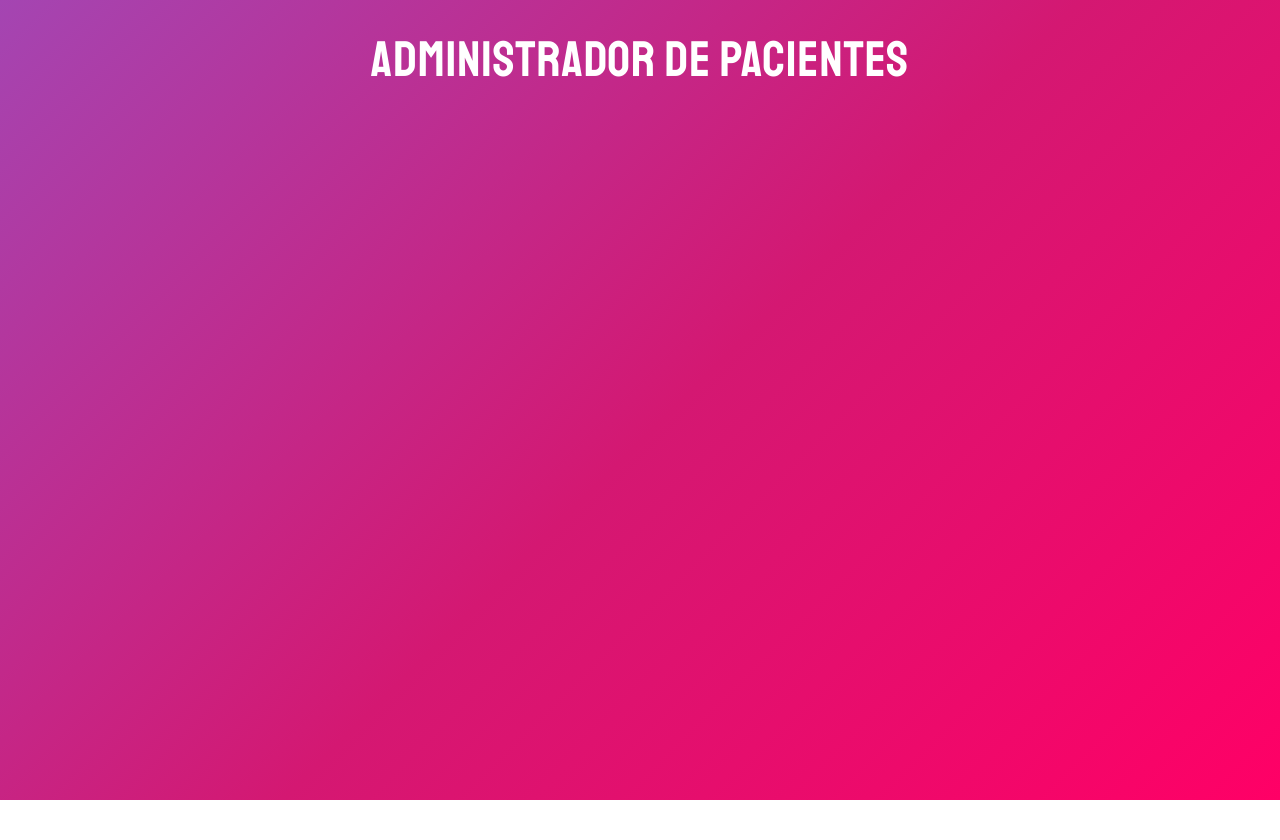
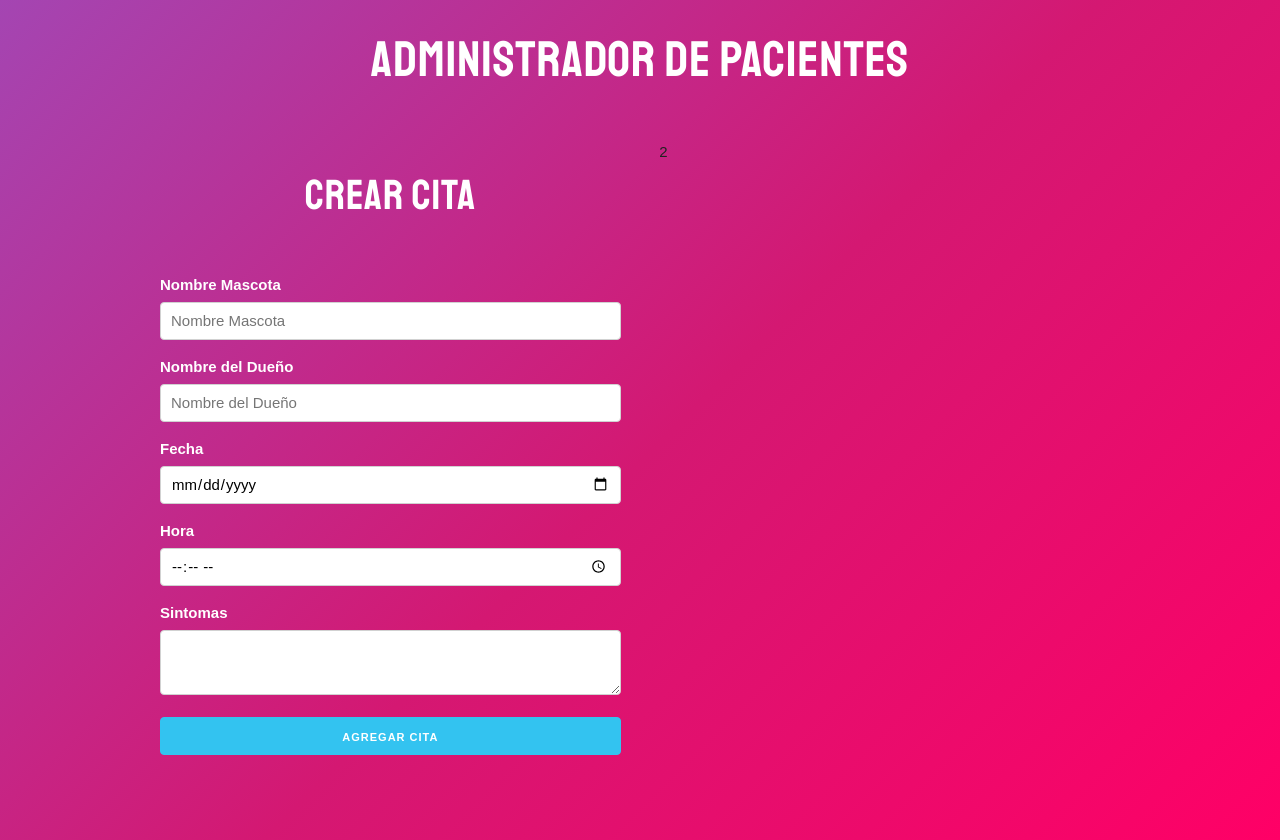
Before and after one commit to Johntremont/Administrador_de_citas, a React (Create React App) app: page / in a window 1280 px wide. Before the commit the page ends 800 px from the top, so only its background shows below. Built offline with nearby package versions, Linux system fonts and the light colour scheme.

Commit message:
[componente-formulario]
se agrega formulario

this closes formulario

```diff
--- a/src/App.js
+++ b/src/App.js
@@ -1,7 +1,21 @@
-import React from "react";
+import React, { Fragment } from "react";
+import Formulario from "./components/Formulario";
 
 function App() {
-  return <h1>Administrador de pacientes</h1>;
+  return (
+    <Fragment>
+      <h1>Administrador de pacientes</h1>
+
+      <div className="container">
+        <div className="row">
+          <div className="one-half column">
+            <Formulario />
+          </div>
+          <div className="one-half column">2</div>
+        </div>
+      </div>
+    </Fragment>
+  );
 }
 
 export default App;
--- /dev/null
+++ b/src/components/Formulario.js
@@ -0,0 +1,42 @@
+import React, { Fragment } from "react";
+
+const Formulario = () => {
+  return (
+    <Fragment>
+      <h2>Crear cita</h2>
+
+      <form>
+        <label>Nombre Mascota</label>
+        <input
+          type="text"
+          name="mascota"
+          className="u-full-width"
+          placeholder="Nombre Mascota"
+        />
+
+        <label>Nombre del Dueño</label>
+        <input
+          type="text"
+          name="propietario"
+          className="u-full-width"
+          placeholder="Nombre del Dueño"
+        />
+
+        <label>Fecha</label>
+        <input type="date" name="fecha" className="u-full-width" />
+
+        <label>Hora</label>
+        <input type="time" name="hora" className="u-full-width" />
+
+        <label>Sintomas</label>
+        <textarea className="u-full-width"></textarea>
+
+        <button type="submit" className="u-full-width button-primary">
+          Agregar Cita
+        </button>
+      </form>
+    </Fragment>
+  );
+};
+
+export default Formulario;
```
Also changed, not shown: 2 other files (tests, documents, lock files or other folders).
